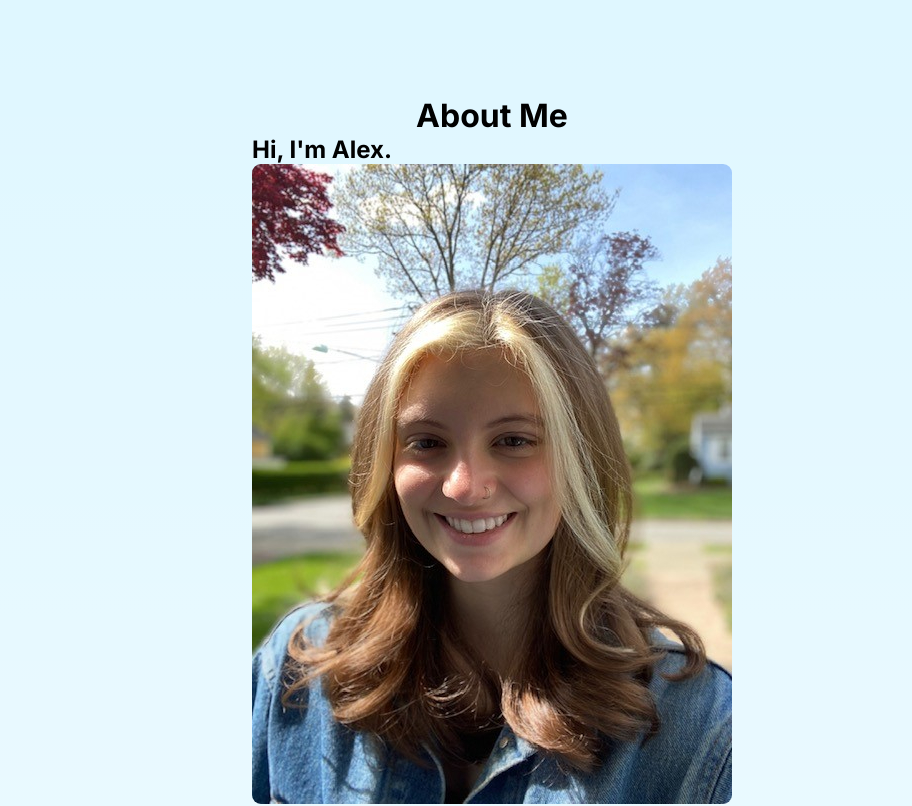
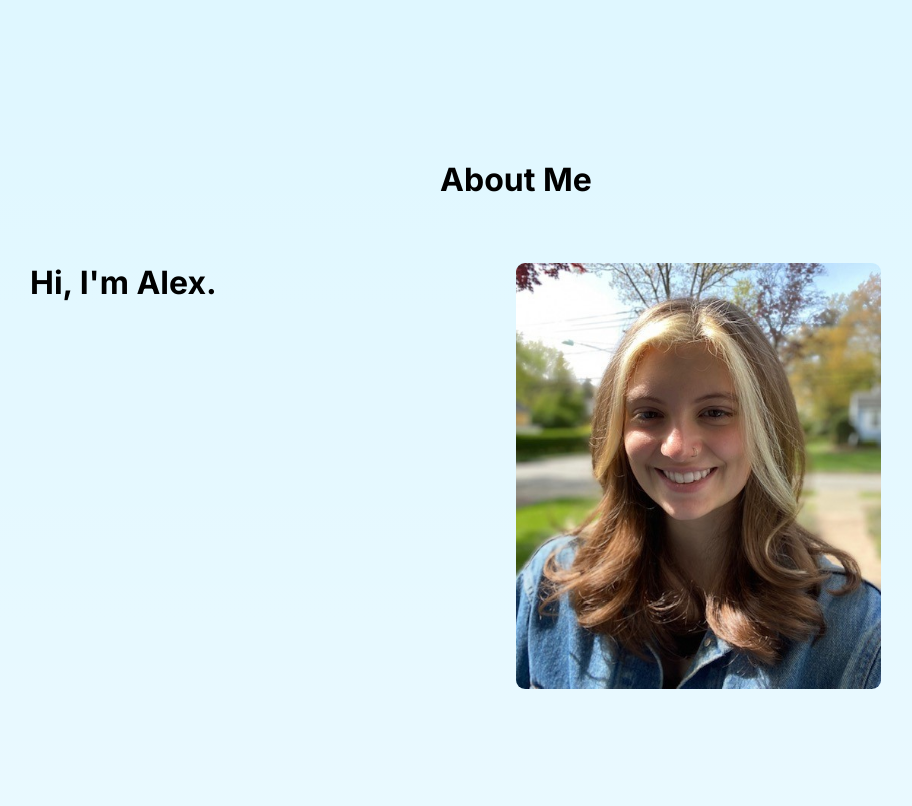
Before and after one commit to alexbnewman/alexbnewman.github.io, a Next.js app: page /about in a window 1280 px wide. Shown: the top 806 px of the page, without its empty margins (148-1060 px from the left). Built offline with nearby package versions, Linux system fonts and the light colour scheme.

Commit message:
Updates.

```diff
--- a/src/app/about/page.module.css
+++ b/src/app/about/page.module.css
@@ -3,8 +3,25 @@
     flex-direction: column;
     justify-content: space-between;
     align-items: center;
-    padding: 6rem;
+    padding: 10rem 1rem 10rem 4rem;    /* top right bottom left */
     min-height: 100vh;
+}
+
+.firstRow {
+    display: grid;
+    padding: 4rem;
+    grid-template-columns: repeat(2, minmax(50%, auto));
+    max-width: 100%;
+    width: var(--max-width);
+}
+
+.intro {
+    font-size: 2rem;
+}
+
+.profPic {
+    border-radius: 9px;
+    align-items: center;
 }
 
 .container {
@@ -16,6 +33,7 @@
     border-radius: 10px;
     margin-top: 17vh;
     height: 49vh;
+    background-color: white;
 }
 
 .container p {
--- a/src/app/about/page.tsx
+++ b/src/app/about/page.tsx
@@ -7,13 +7,13 @@ export default function About() {
       <div>
         <h1>About Me</h1>
       </div>
-      <div>
-        <h2>Hi, I'm Alex.</h2>
+      <div className={styles.firstRow}>
+        <h2 className={styles.intro}>Hi, I'm Alex.</h2>
         <Image
-          src="/Alex_Newman.jpg"
-          className={styles.img}
-          width={480}
-          height={640}
+          src="/Alex_Newman_cropped.jpg"
+          className={styles.profPic}
+          width={365}
+          height={426}
           alt="Portrait of Alex."
         />
       </div>
```
Also changed, not shown: public/Alex_Newman.jpg (deleted), public/Alex_Newman_cropped.jpg (added).
